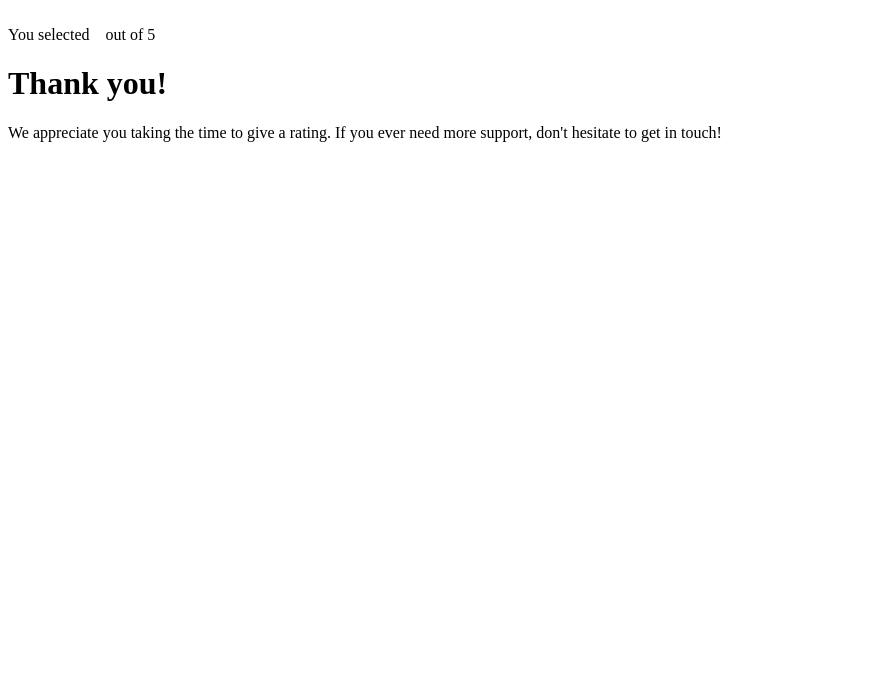
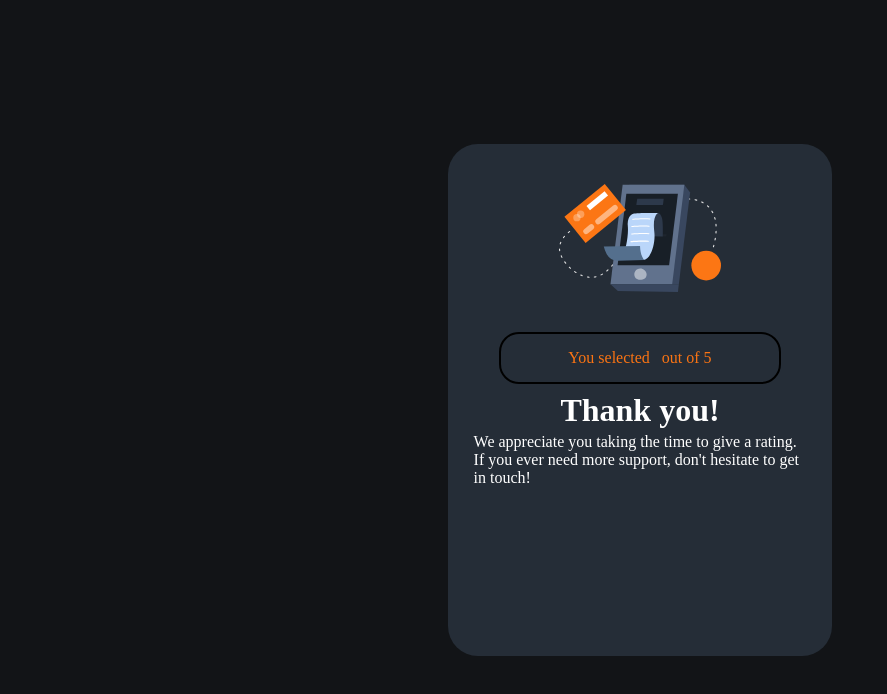
Before and after one commit to sangam2109/Frontend-rating-project, a plain HTML site: page thankyou.html in a window 1280 px wide. Shown: the whole page, without its empty margins (0-887 px from the left). Drawn offline with Linux system fonts and the light colour scheme; the site is published under a folder, as on GitHub Pages, so addresses that start at the root find nothing; a web font is replaced by a local one.

Commit message:
Update thankyou.html

```diff
--- a/thankyou.html
+++ b/thankyou.html
@@ -4,8 +4,8 @@
     <meta charset="UTF-8">
     <meta name="viewport" content="width=device-width, initial-scale=1.0">
     <link rel="preconnect" href="https://fonts.googleapis.com">
-    <script src="/script.js"></script>
-    <link rel="stylesheet" href="/style(thankyou).css">
+    <script src="script.js"></script>
+    <link rel="stylesheet" href="style(thankyou).css">
     <link rel="preconnect" href="https://fonts.gstatic.com" crossorigin>
     <link href="https://fonts.googleapis.com/css2?family=Diphylleia&display=swap" rel="stylesheet">
     <title>Document</title>
@@ -13,7 +13,7 @@
 <body>
     <div class="container">
 
-        <div class="thankyou-logo"><img src="/images/illustration-thank-you.svg" alt=""></div>
+        <div class="thankyou-logo"><img src="images/illustration-thank-you.svg" alt=""></div>
 
         <div class="score" id="score">
             You selected &nbsp;<span id="buttonText"></span> &nbsp;out of 5
```
